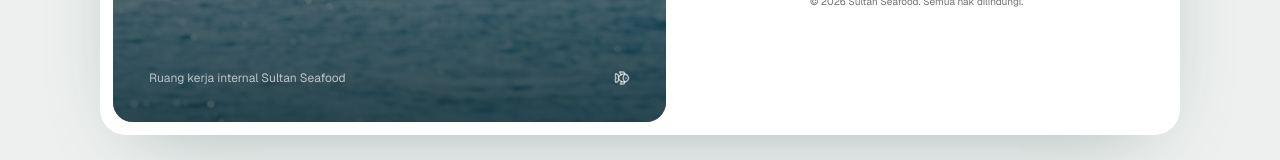
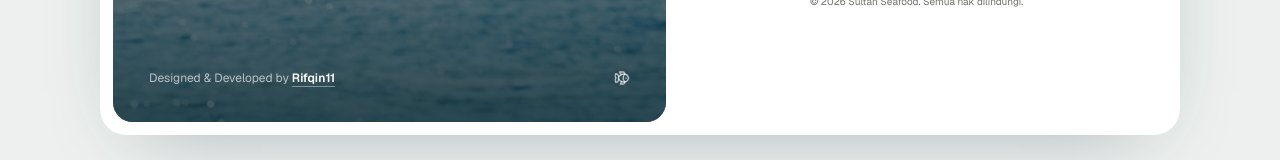
Before and after one commit to Rifqin-11/sultan_seafood, a Next.js app: page /login in a window 1280 px wide. Shown: the part 625-785 px from the top of the page. Built offline with nearby package versions, Linux system fonts and the light colour scheme.

Commit message:
fix: lihat invoices digital

```diff
--- a/app/(auth)/login/page.tsx
+++ b/app/(auth)/login/page.tsx
@@ -67,7 +67,7 @@ export default function LoginPage() {
               <h2 className="max-w-[11ch] text-4xl font-semibold leading-[0.98] tracking-[-0.06em] xl:text-5xl">Kelola seafood lebih mudah.</h2>
               <p className="mt-4 max-w-sm text-sm leading-6 text-white/75">Pantau muatan, invoice, pembayaran, dan alur operasional Sultan Seafood dari satu workspace.</p>
             </div>
-            <div className="flex items-end justify-between gap-4 text-xs text-white/65"><span>Ruang kerja internal Sultan Seafood</span><Fish className="size-4" /></div>
+            <div className="flex items-end justify-between gap-4 text-xs text-white/65"><span>Designed &amp; Developed by <a href="https://github.com/Rifqin-11" target="_blank" rel="noreferrer" className="font-semibold text-white underline decoration-white/40 underline-offset-4 transition-colors hover:text-white hover:decoration-white">Rifqin11</a></span><Fish className="size-4" /></div>
           </div>
         </section>
 
--- a/app/(auth)/register/page.tsx
+++ b/app/(auth)/register/page.tsx
@@ -83,7 +83,7 @@ export default function RegisterPage() {
           <div className="relative flex h-full min-h-0 flex-col justify-between p-7 text-white xl:p-9">
             <div className="flex items-center gap-3"><span className="flex size-10 items-center justify-center rounded-xl border border-white/25 bg-white/15 backdrop-blur-sm"><Fish className="size-5" /></span><div><p className="text-sm font-semibold tracking-[-0.02em]">Sultan Seafood</p><p className="text-[10px] uppercase tracking-[0.18em] text-white/65">Workspace operasional</p></div></div>
             <div className="max-w-md"><p className="mb-3 text-xs font-medium text-white/75">Ruang kerja untuk tim</p><h2 className="max-w-[11ch] text-4xl font-semibold leading-[0.98] tracking-[-0.06em] xl:text-5xl">Mulai kelola seafood dengan rapi.</h2><p className="mt-4 max-w-sm text-sm leading-6 text-white/75">Buat akun untuk mencatat muatan, invoice, pembayaran, dan aktivitas Sultan Seafood.</p></div>
-            <div className="flex items-end justify-between gap-4 text-xs text-white/65"><span>Akun baru dimulai sebagai Staff</span><UserPlus className="size-4" /></div>
+            <div className="flex items-end justify-between gap-4 text-xs text-white/65"><span>Designed &amp; Developed by <a href="https://github.com/Rifqin-11" target="_blank" rel="noreferrer" className="font-semibold text-white underline decoration-white/40 underline-offset-4 transition-colors hover:text-white hover:decoration-white">Rifqin11</a></span><UserPlus className="size-4" /></div>
           </div>
         </section>
 
--- a/components/invoices/invoice-list-table.tsx
+++ b/components/invoices/invoice-list-table.tsx
@@ -159,10 +159,17 @@ export function InvoiceListTable({ initialInvoices = [], role, company }: Invoic
         )}
         {inv.status !== "DRAFT" && (
           <DropdownMenuItem>
-            <Link href={`/preview/invoices/${inv.id}`} target="_blank" rel="noopener noreferrer" className="flex w-full items-center">
-              <FileText className="mr-2 h-3.5 w-3.5 text-muted-foreground" />
-              Lihat Invoice Digital
-            </Link>
+            {inv.publicToken ? (
+              <Link href={`/preview/invoices/${inv.publicToken}`} target="_blank" rel="noopener noreferrer" className="flex w-full items-center">
+                <FileText className="mr-2 h-3.5 w-3.5 text-muted-foreground" />
+                Lihat Invoice Digital
+              </Link>
+            ) : (
+              <span className="flex w-full cursor-not-allowed items-center text-muted-foreground/50" title="Token publik invoice belum tersedia">
+                <FileText className="mr-2 h-3.5 w-3.5" />
+                Invoice Digital Belum Tersedia
+              </span>
+            )}
           </DropdownMenuItem>
         )}
         <DropdownMenuItem onClick={() => handleDownload(inv)} disabled={downloadingId === inv.id} className="cursor-pointer">
```
